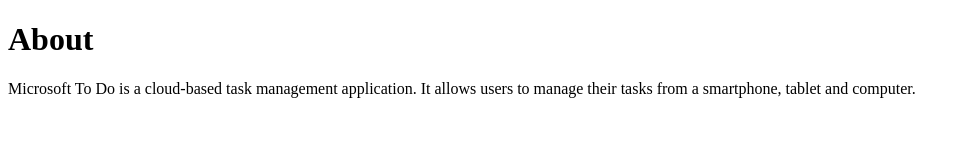
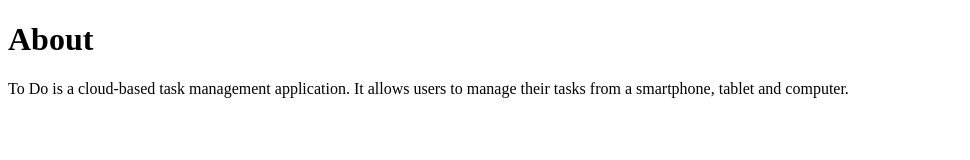
Before and after one commit to mdqasim01/TodoAppJs, a plain HTML site: page about.html in a window 1280 px wide. Shown: the whole page, without its empty margins (0-970 px from the left). Drawn offline with Linux system fonts and the light colour scheme.

Commit message:
Update about.html
just demo

```diff
--- a/about.html
+++ b/about.html
@@ -4,10 +4,10 @@
     <meta charset="UTF-8">
     <meta http-equiv="X-UA-Compatible" content="IE=edge">
     <meta name="viewport" content="width=device-width, initial-scale=1.0">
-    <title>Document</title>
+    <title>Mohd Qasim</title>
 </head>
 <body>
     <h1>About</h1>
-    <p>Microsoft To Do is a cloud-based task management application. It allows users to manage their tasks from a smartphone, tablet and computer.</p>
+    <p> To Do is a cloud-based task management application. It allows users to manage their tasks from a smartphone, tablet and computer.</p>
 </body>
 </html>
```
